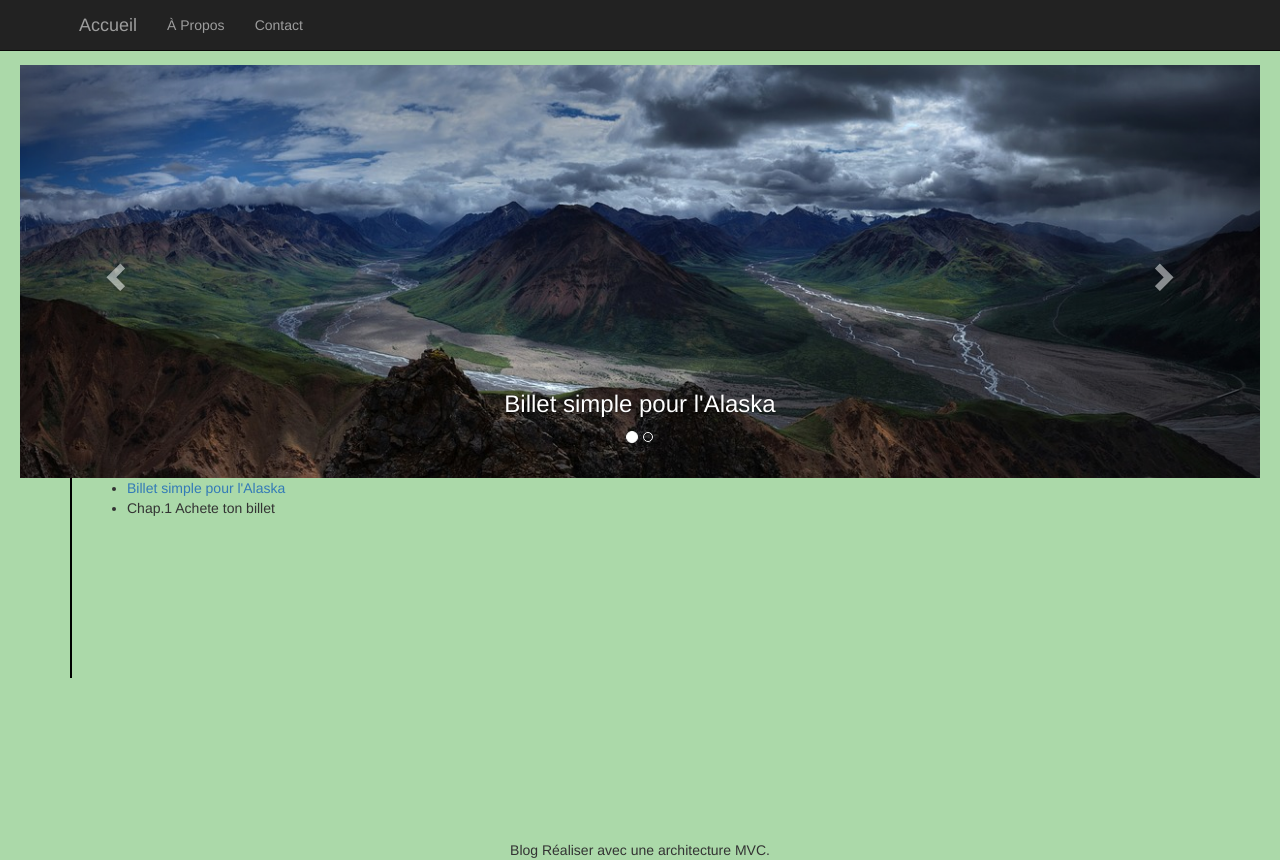
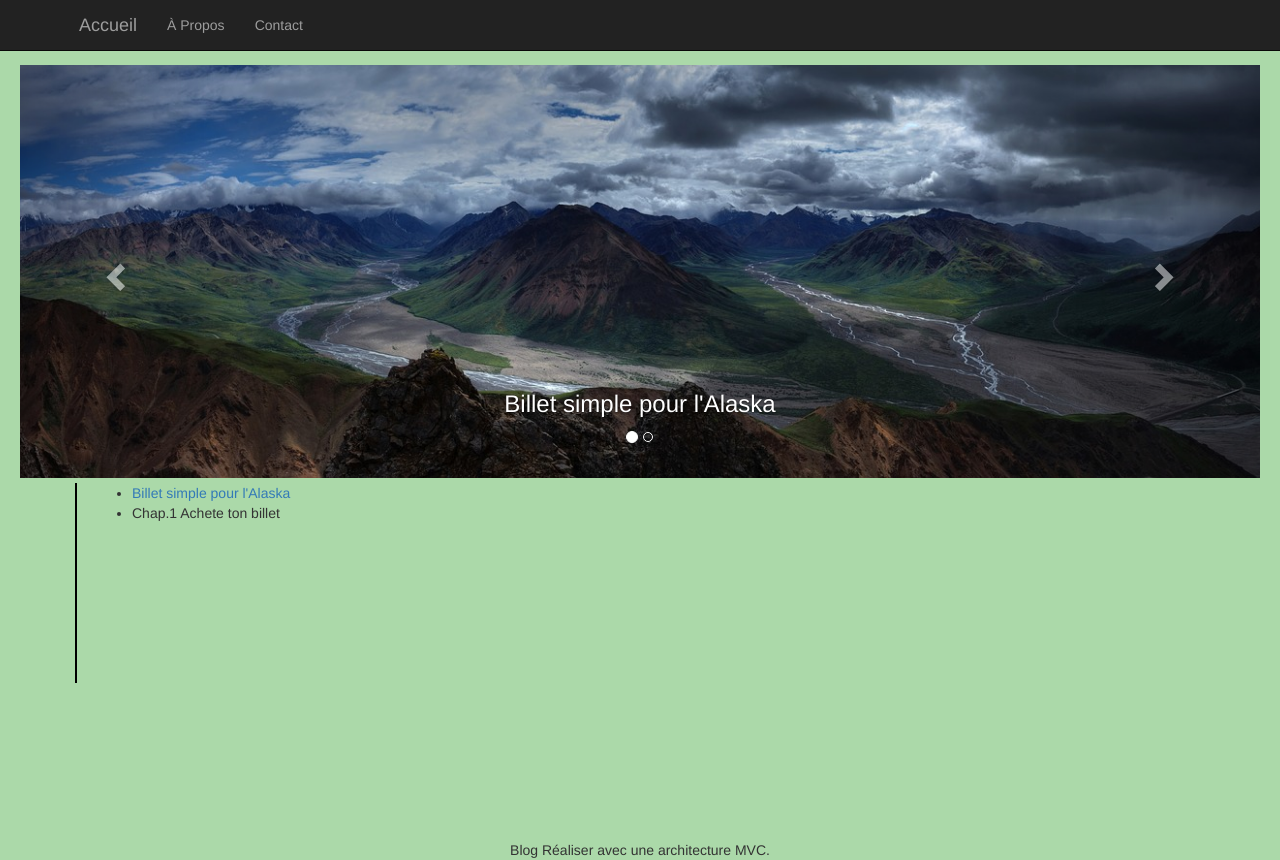
Before and after one commit to Fcoupe/Projet_3, a PHP site: page / in a window 1280 px wide. Run offline with PHP 8.4, Linux system fonts and the light colour scheme; data that the repository does not hold is empty; some libraries are stand-ins or nearby versions.

Commit message:
essaie de calibrage du template personnel

```diff
--- a/assets/css/style.css
+++ b/assets/css/style.css
@@ -15,6 +15,10 @@ h1 {
 img {
         width: 100%;
       }
+
+.listRight {
+    width: 100%;
+}
 
 .titreBillet {
     margin-bottom : 0px;
--- a/controller/controller_comment.php
+++ b/controller/controller_comment.php
@@ -24,5 +24,6 @@ class controllerComment
 	public function deleteComment($idCom)
 	{
 		$this->comments->deleteCom($idCom);
+		header('Location: index.php');
 	}
 }
--- a/view/temp.php
+++ b/view/temp.php
@@ -2,6 +2,7 @@
 <html lang="fr">
 <head>
 	<meta charset="utf-8" />
+	<meta name="viewport" content="width=device-width, user-scalable=no">
 	<link rel="stylesheet"  href="assets/css/style.css">
 
 	<link href="https://maxcdn.bootstrapcdn.com/bootstrap/3.3.1/css/bootstrap.min.css" rel="stylesheet">
@@ -43,7 +44,7 @@
 
 
 	<!-- Corps de page -->
-	<div id="container" class="col-lg-9">
+	<div id="container">
 				<?= $content ?> <!-- Variable renvoyant le contenu -->
 	</div>
 
--- a/view/view_billet.php
+++ b/view/view_billet.php
@@ -20,7 +20,7 @@
 		<p><?= $comment['author'] ?> dit :</p>
 		<p><?= $comment['content'] ?></p>
 
-		<a href="<?= "index.php?action=updateComView&id=" . $comment['id']?>">Modifier Commentaire !</a>
+
 
 	<?php endforeach; ?>
 
--- a/view/view_home.php
+++ b/view/view_home.php
@@ -34,7 +34,7 @@
 
 <div class="container">
 	<div class="row">
-		<div class="col-sm-12 col-md-12 col-lg-12">
+		<div id="container" class="col-sm-12 col-md-12 col-lg-12">
 			<?php foreach ($billets as $billet): ?>
 				<article class="col-sm-9 col-md-9 col-lg-9">
 					<header>
@@ -50,8 +50,8 @@
 
 			<?php endforeach; ?>
 
-			<div id="latestPost" class=" col-sm-3 col-md-3 col-lg-3">
-				<ul>
+			<div id="latestPost" class="col-sm-3 col-md-3 col-lg-3">
+				<ul id="listRight">
 					<li><a href="index.php?action=billet&id=1">Billet simple pour l'Alaska</a></li>
 					<li>Chap.1 Achete ton billet</li>
 				</ul>
```
